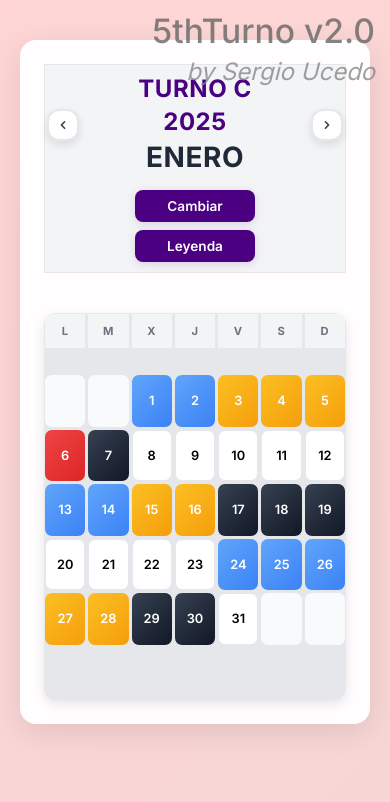
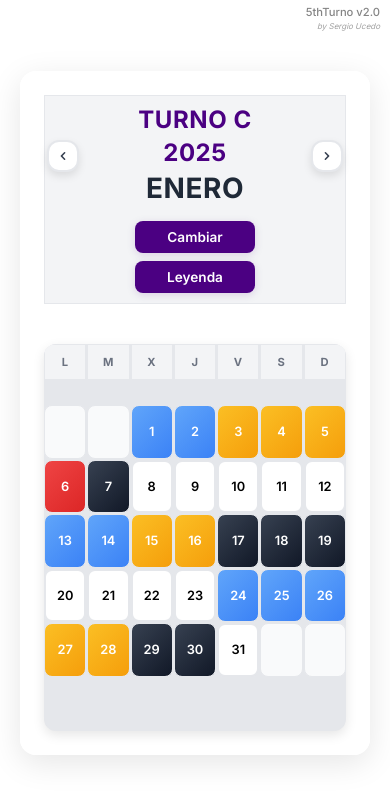
Before and after one commit to xerchion/5thTurno2, a website: page index.html in a window 390 px wide. Drawn offline with Linux system fonts and the light colour scheme.

Commit message:
Mejora de apariencia

```diff
--- a/script.js
+++ b/script.js
@@ -359,26 +359,8 @@ function nextMonth() {
 // Función para cambiar el degradado de fondo según el turno
 function cambiarGradienteTurno(turno) {
     const body = document.body;
-
-    switch (turno) {
-        case "A":
-            body.style.background = "linear-gradient(135deg, rgba(116, 185, 255, 0.3) 0%, rgba(9, 132, 227, 0.2) 100%)"; // Azul muy claro
-            break;
-        case "B":
-            body.style.background = "linear-gradient(135deg, rgba(0, 184, 148, 0.3) 0%, rgba(0, 160, 133, 0.2) 100%)"; // Verde muy claro
-            break;
-        case "C":
-            body.style.background = "linear-gradient(135deg, rgba(255, 118, 117, 0.3) 0%, rgba(214, 48, 49, 0.2) 100%)"; // Rojo muy claro
-            break;
-        case "D":
-            body.style.background = "linear-gradient(135deg, rgba(160, 149, 107, 0.3) 0%, rgba(139, 115, 85, 0.2) 100%)"; // Marrón muy claro
-            break;
-        case "E":
-            body.style.background = "linear-gradient(135deg, rgba(253, 203, 110, 0.3) 0%, rgba(225, 112, 85, 0.2) 100%)"; // Amarillo muy claro
-            break;
-        default:
-            body.style.background = "linear-gradient(135deg, rgba(245, 247, 250, 0.8) 0%, rgba(195, 207, 226, 0.6) 100%)"; // Por defecto muy claro
-    }
+    // Siempre usar fondo blanco independientemente del turno
+    body.style.background = "#ffffff";
 }
 
 // Función principal para inicializar y mostrar el calendario
--- a/styles.css
+++ b/styles.css
@@ -28,7 +28,7 @@ button {
 }
 
 body {
-    background: linear-gradient(135deg, #f8fafc 0%, #e2e8f0 100%);
+    background: #ffffff;
     min-height: 100vh;
     text-align: center;
     font-family: 'Inter', -apple-system, BlinkMacSystemFont, 'Segoe UI', sans-serif;
@@ -39,24 +39,24 @@ body {
 
 /* Nombre de la web en esquina superior */
 .web-title {
-    position: fixed;
-    top: 20px;
-    right: 30px;
+    position: static;
     text-align: right;
     z-index: 1001;
     opacity: 0.8;
     user-select: none;
+    padding: 10px 20px 0 0;
+    margin-bottom: 10px;
 }
 
 .web-title .app-name {
-    font-size: 2.7em;
+    font-size: 0.9em;
     color: #666;
     font-weight: 500;
-    margin-bottom: 6px;
+    margin-bottom: 2px;
 }
 
 .web-title .author {
-    font-size: 2.1em;
+    font-size: 0.7em;
     color: #888;
     font-weight: 300;
     font-style: italic;
@@ -726,16 +726,16 @@ h1 {
 }
 
 .web-title .app-name {
-    font-size: 2.4em;
+    font-size: 0.8em;
 }
 
 .web-title .author {
-    font-size: 1.8em;
+    font-size: 0.6em;
 }
 
 .web-title {
-    top: 15px;
-    right: 25px;
+    padding: 8px 15px 0 0;
+    margin-bottom: 8px;
 }
 
 /* Leyenda responsive */
@@ -779,16 +779,16 @@ h1 {
     }
 
     .web-title .app-name {
-        font-size: 2.1em;
+        font-size: 0.7em;
     }
 
     .web-title .author {
-        font-size: 1.5em;
+        font-size: 0.5em;
     }
 
     .web-title {
-        top: 10px;
-        right: 15px;
+        padding: 5px 10px 0 0;
+        margin-bottom: 5px;
     }
 
     /* Leyenda responsive móvil */
@@ -826,7 +826,7 @@ h1 {
 
 /* Container principal del calendario */
 .calendar-main {
-    max-width: 1200px;
+    max-width: 1260px;
     margin: 20px auto;
     padding: 20px;
     min-height: calc(100vh - 120px);
```
